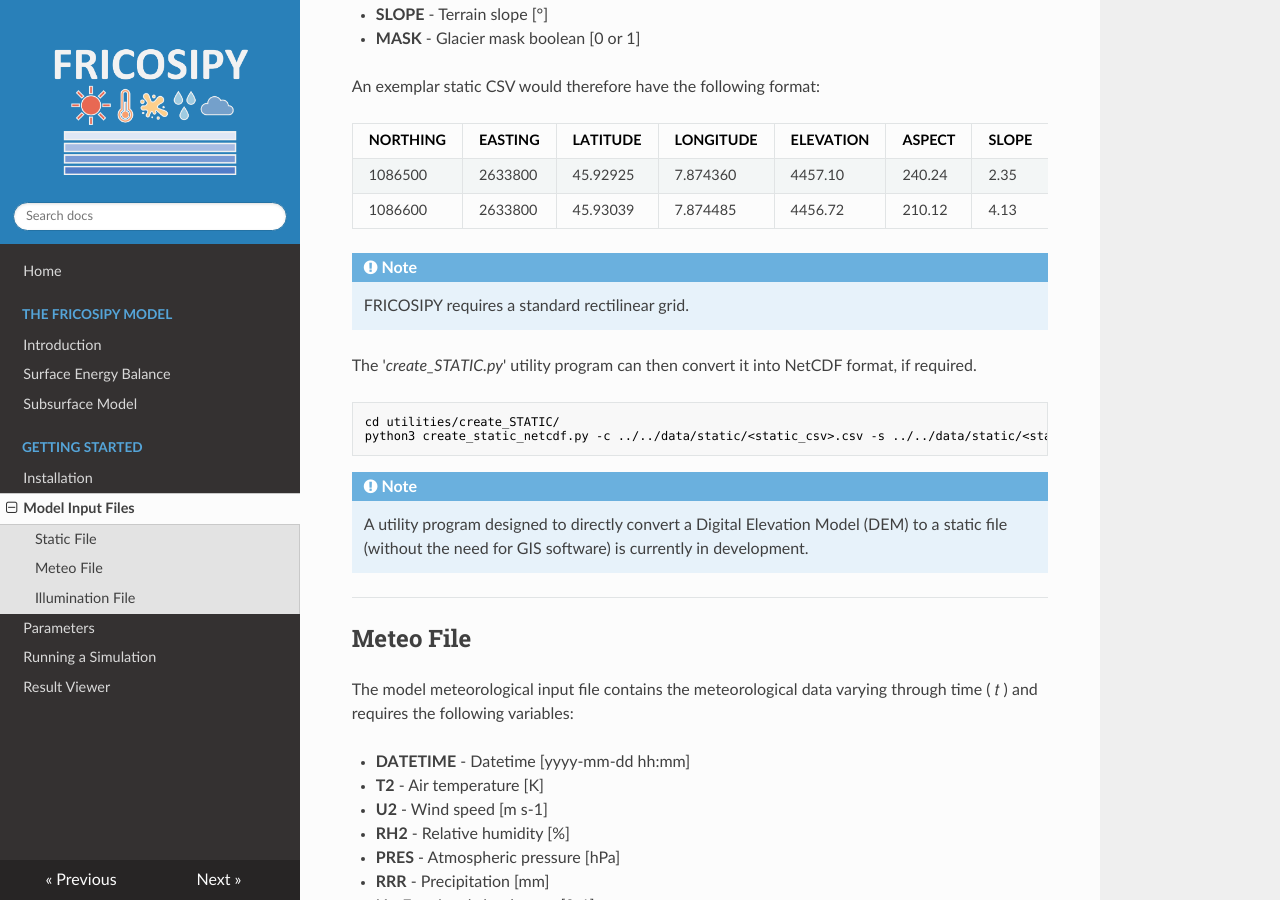
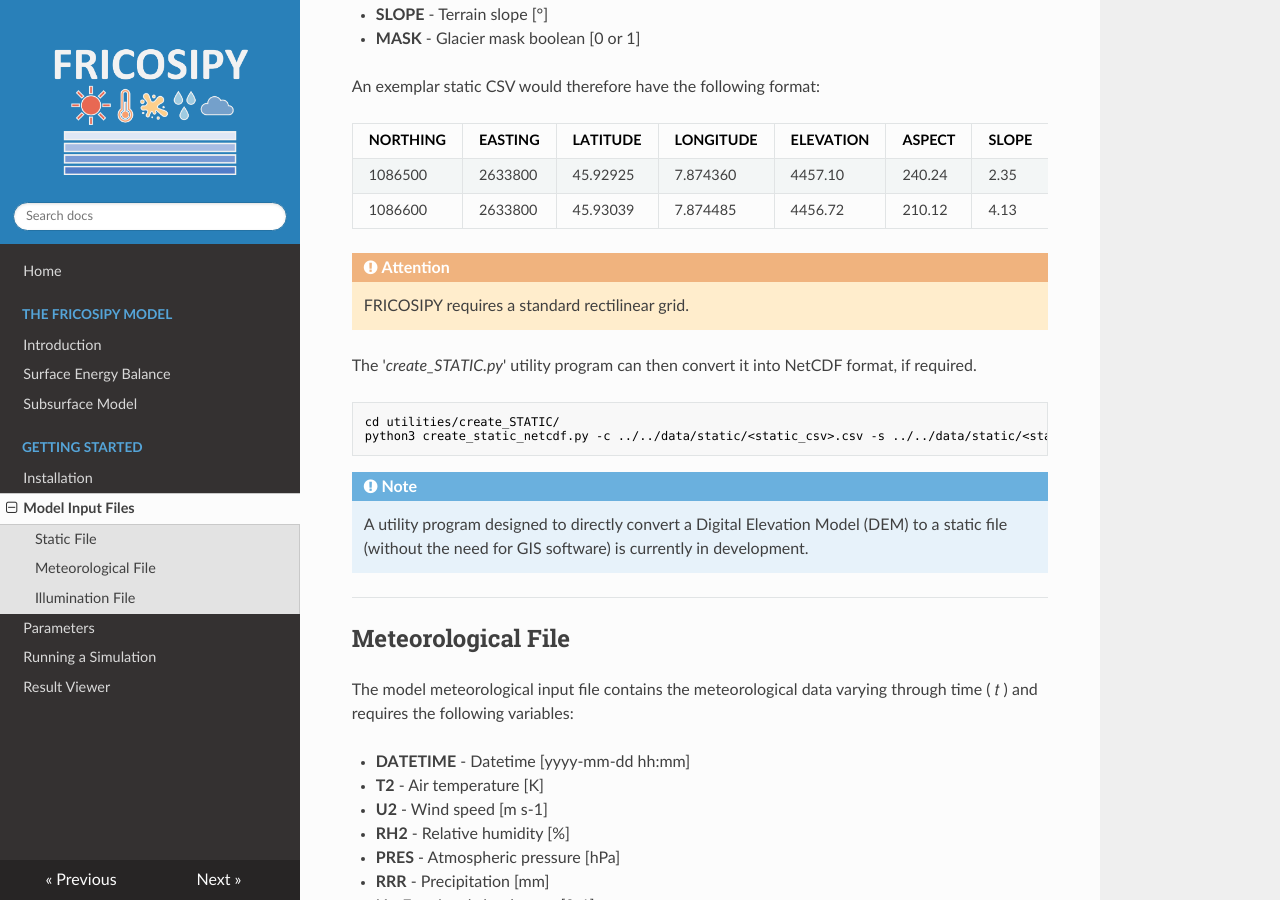
Before and after one commit to MarcusGastaldello/FRICOSIPY, an MkDocs documentation site: the page built from docs/model_input_files.md, in a window 1280 px wide and 900 px high, scrolled down 574 px. Built offline with MkDocs 1.6.1, drawn with Linux system fonts in a browser that asks for light colours; nearby versions of some CDN libraries.

Commit message:
Update model_input_files.md

```diff
--- a/docs/model_input_files.md
+++ b/docs/model_input_files.md
@@ -25,7 +25,7 @@ An exemplar static CSV would therefore have the following format:
 | 1086500 | 2633800 | 45.92925 | 7.874360 | 4457.10 | 240.24 | 2.35 | 1 |
 | 1086600 | 2633800 | 45.93039 | 7.874485 | 4456.72 | 210.12 | 4.13 | 1 |
 
-!!! note
+!!! attention
     FRICOSIPY requires a standard rectilinear grid.
 
 The '*create_STATIC.py*' utility program can then convert it into NetCDF format, if required.
@@ -41,7 +41,7 @@ python3 create_static_netcdf.py -c ../../data/static/<static_csv>.csv -s ../../d
 
 ---
 
-## Meteo File
+## Meteorological File
 
 The model meteorological input file contains the meteorological data varying through time ( 𝑡 ) and requires the following variables:
 
```
